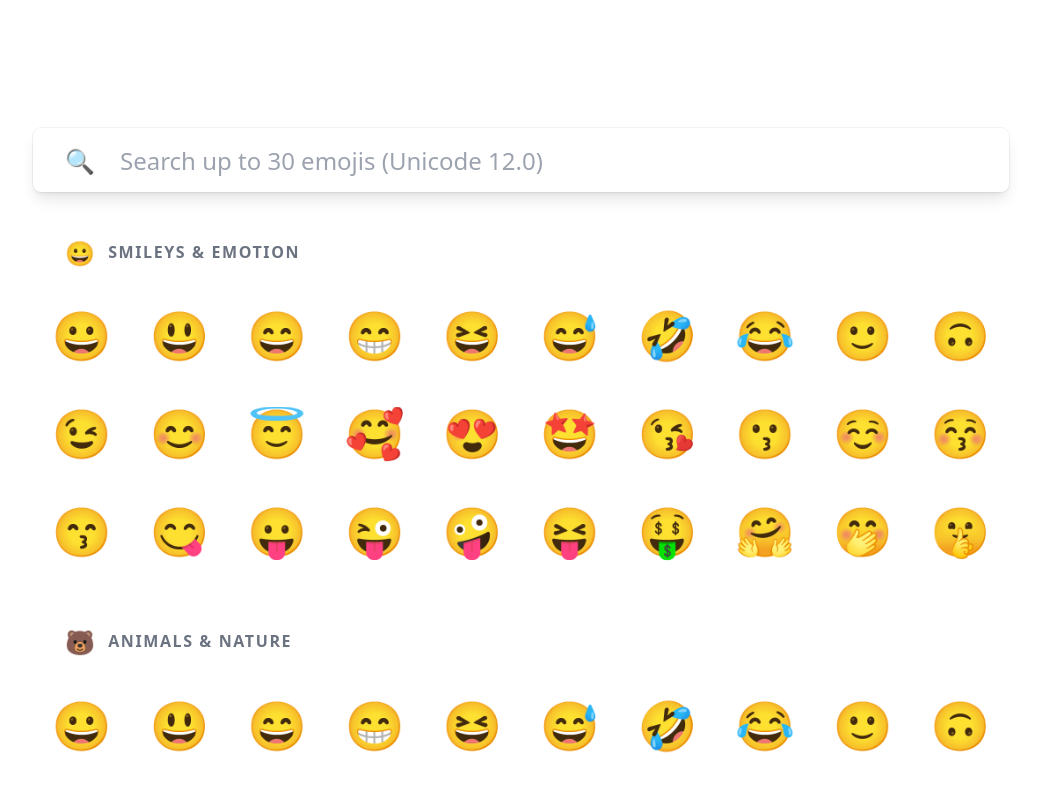
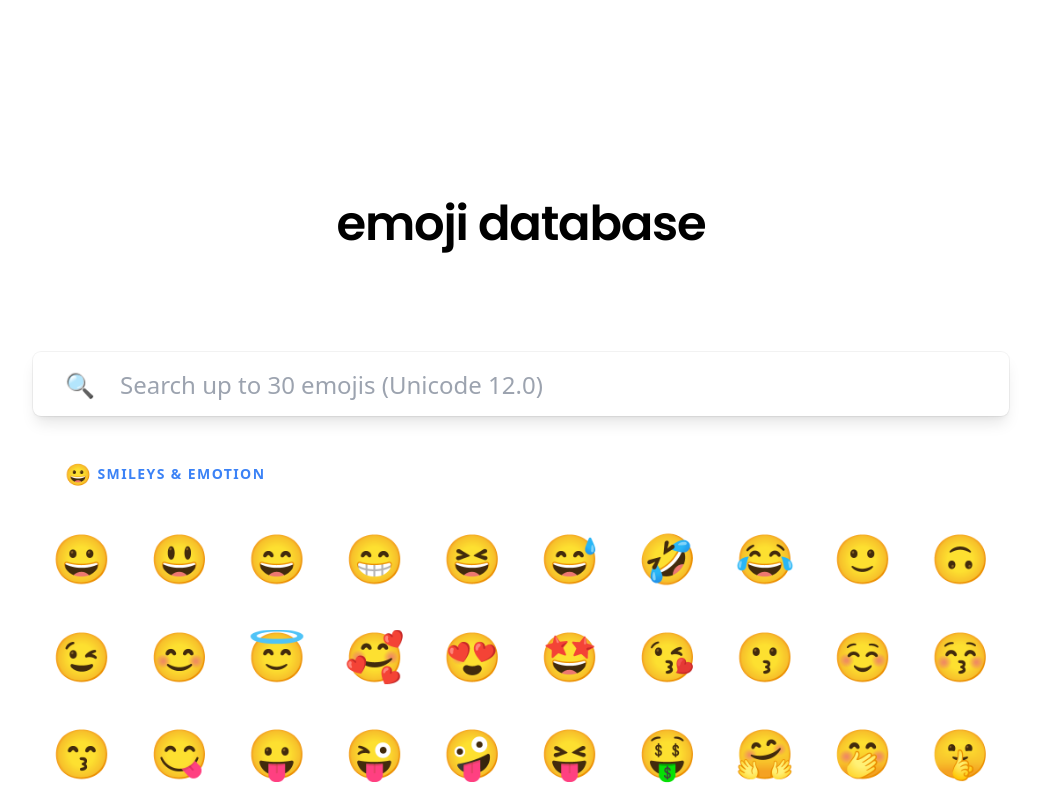
Before and after one commit to codex-src/emoji-viewer, a React (Create React App) app: page / in a window 1280 px wide. Shown: the top 794 px of the page, without its empty margins (119-1160 px from the left). Built offline with nearby package versions, Linux system fonts and the light colour scheme.

Commit message:
Added a header

```diff
--- a/public/index.html
+++ b/public/index.html
@@ -7,6 +7,7 @@
     <meta name="description" content="Web site created using create-react-app" />
     <title>React App</title>
     <link href="https://unpkg.com/tailwindcss@^1.0/dist/tailwind.min.css" rel="stylesheet">
+    <link href="https://fonts.googleapis.com/css2?family=Poppins:wght@400;500;600;700&display=swap" rel="stylesheet">
   </head>
   <body class="h-full antialiased font-sans">
     <noscript>You need to enable JavaScript to run this app.</noscript>
--- a/src/App.js
+++ b/src/App.js
@@ -32,12 +32,12 @@ const relevant = $dataset
 
 const Section = ({ emoji, ...props }) => (
 	<div className="px-8 pt-12 pb-6">
-		<h1 id="smileys-and-emotion" className="font-semibold text-base tracking-widest uppercase text-gray-500">
+		<p id="smileys-and-emotion" className="font-semibold uppercase text-sm tracking-widest text-blue-500">
 			<a href="#smileys-and-emotion">
-				<span className="emoji">{emoji}</span>{"\u00a0".repeat(2)}
+				<span className="emoji">{emoji}</span>{" "}
 				{props.children}
 			</a>
-		</h1>
+		</p>
 	</div>
 )
 
@@ -46,12 +46,12 @@ const Grid = React.memo(({ emojis, ...props }) => (
 	<div className="grid grid-cols-4 sm:grid-cols-6 md:grid-cols-8 lg:grid-cols-10">
 		{emojis.map(each => (
 			// TODO: Animate-in background circle
-			<div key={each.codePoints.join("-")} className="pb-1/1 relative hover:bg-gray-200 rounded-full transition duration-150">
+			<div key={each.codePoints.join("-")} className="pb-1/1 relative hover:bg-blue-100 rounded-xl transition duration-150">
 				<div className="absolute inset-0">
 
 					{/* Emoji */}
 					<div className="p-1 absolute inset-0 flex flex-row justify-center items-center pointer-events-none z-10">
-						<p className="pointer-events-auto" style={{ fontSize: "3em", fontFamily: "'Apple Color Emoji'" }}>
+						<p className="-mb-1 pointer-events-auto" style={{ fontSize: "3em", /* lineHeight: 1, */ fontFamily: "'Apple Color Emoji'" }}>
 							{each.emoji}
 						</p>
 					</div>
@@ -90,10 +90,17 @@ const App = props => {
 		<div className="py-32 flex flex-row justify-center">
 			<div className="px-6 w-full max-w-screen-lg">
 
+				<div className="h-48 flex flex-row justify-center items-center">
+					<h1 className="text-center font-semibold text-5xl tracking-tight" style={{ fontFamily: "'Poppins'" }}>
+						emoji database{" "}
+						{/* <span className="emoji">😂</span> */}
+					</h1>
+				</div>
+
 				{/* Search */}
 				{/**/}
 				{/* TODO: Add hover / focus animations (bounce) */}
-				<div className="-mt-8 pt-8 sticky top-0 bg-white z-40">
+				<div className="!-mt-8 pt-8 sticky top-0 bg-white z-40">
 					<div className="px-8 h-16 bg-white rounded-lg shadow-hero-lg overflow-none">
 						<input className="w-full h-full text-2xl bg-transparent outline-none" type="text" placeholder={`🔍${" ".repeat(4)}Search up to ${relevant.length} emojis (Unicode 12.0)`} value={search} onChange={e => setSearch(e.target.value)} spellCheck={false} />
 					</div>
```
